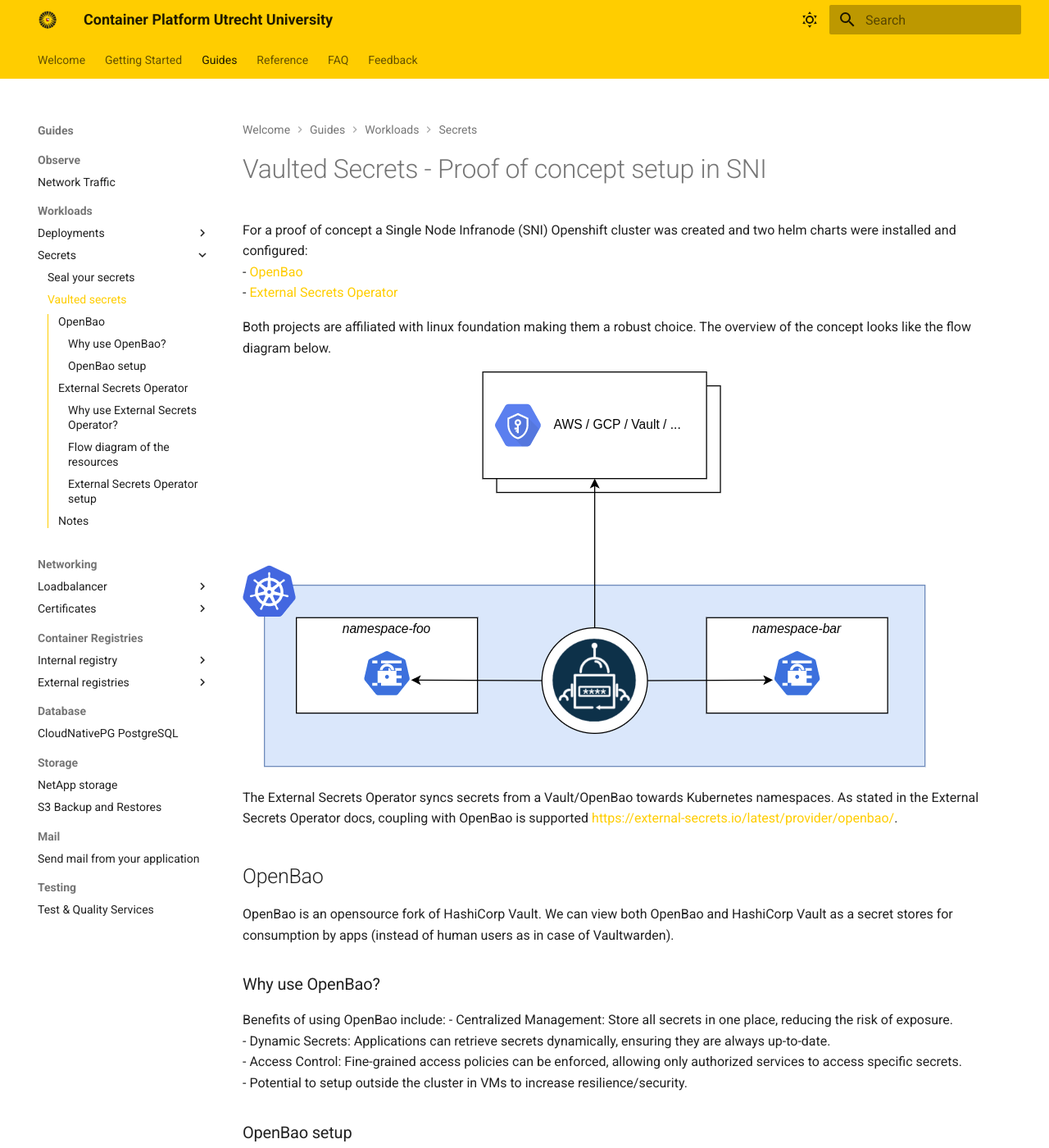
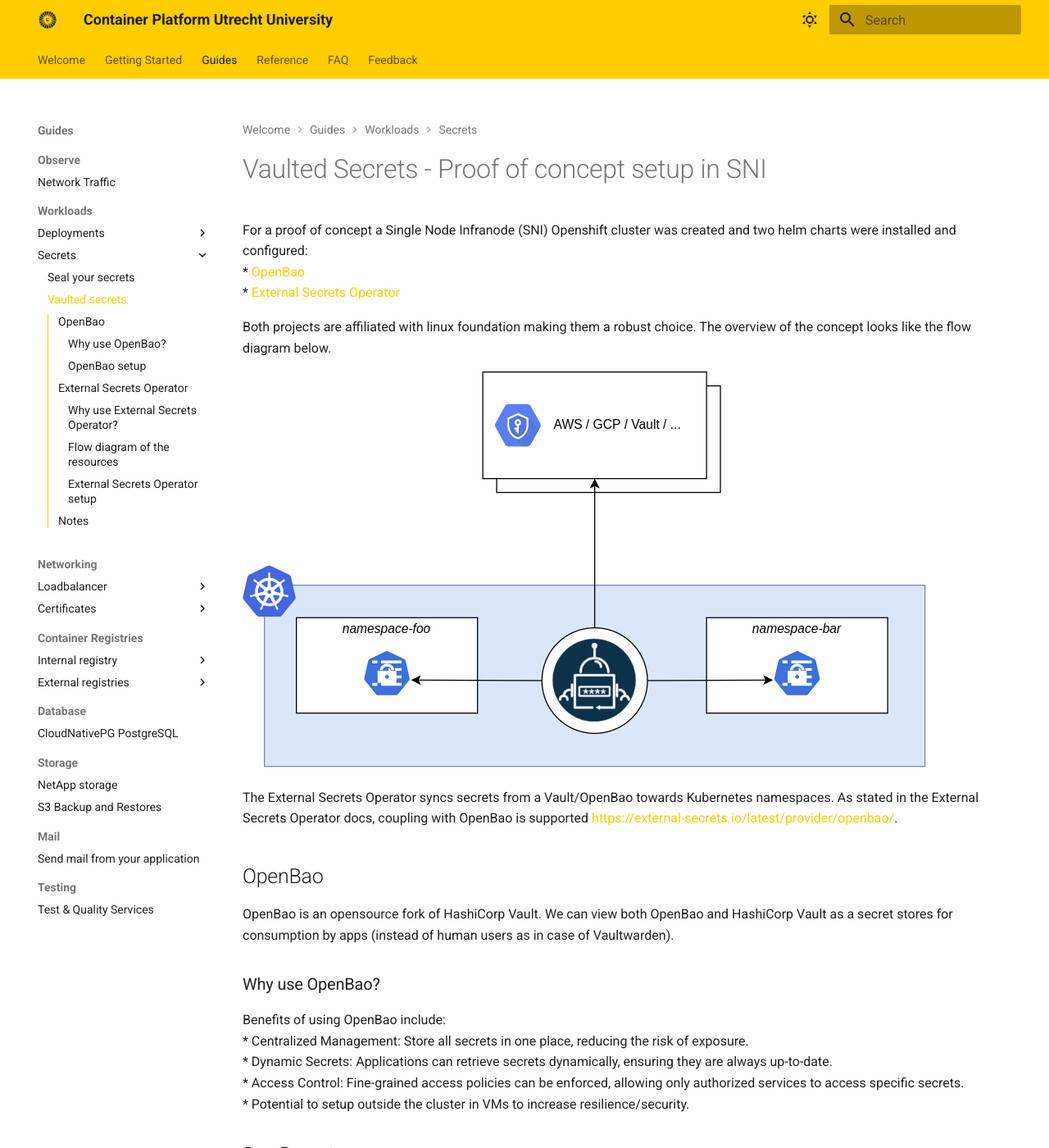
Before and after one commit to UtrechtUniversity/containerplatform-docs, an MkDocs documentation site: the page built from docs/content/guides/vaulted-secrets.md, in a window 1280 px wide and 1400 px high. Shown: the whole window at 82% size. Built offline with MkDocs 1.6.1 and Material for MkDocs 9.7.7, drawn with Linux system fonts in a browser that asks for light colours.

Commit message:
layout fix

```diff
--- a/docs/content/guides/vaulted-secrets.md
+++ b/docs/content/guides/vaulted-secrets.md
@@ -1,8 +1,8 @@
 # Vaulted Secrets - Proof of concept setup in SNI
 
 For a proof of concept a Single Node Infranode (SNI) Openshift cluster was created and two helm charts were installed and configured:
-- [OpenBao](https://openbao.org)
-- [External Secrets Operator](https://external-secrets.io/)
+* [OpenBao](https://openbao.org)
+* [External Secrets Operator](https://external-secrets.io/)
 
 Both projects are affiliated with linux foundation making them a robust choice.
 The overview of the concept looks like the flow diagram below.
@@ -17,10 +17,10 @@
 
 ### Why use OpenBao?
 Benefits of using OpenBao include:
-- Centralized Management: Store all secrets in one place, reducing the risk of exposure.
-- Dynamic Secrets: Applications can retrieve secrets dynamically, ensuring they are always up-to-date.
-- Access Control: Fine-grained access policies can be enforced, allowing only authorized services to access specific secrets.
-- Potential to setup outside the cluster in VMs to increase resilience/security.
+* Centralized Management: Store all secrets in one place, reducing the risk of exposure.
+* Dynamic Secrets: Applications can retrieve secrets dynamically, ensuring they are always up-to-date.
+* Access Control: Fine-grained access policies can be enforced, allowing only authorized services to access specific secrets.
+* Potential to setup outside the cluster in VMs to increase resilience/security.
 
 ### OpenBao setup
 After authenticating to the SNI, OpenBao can be easily installed with helm as described in the official documentation <https://openbao.org/docs/platform/k8s/helm/>.
```
